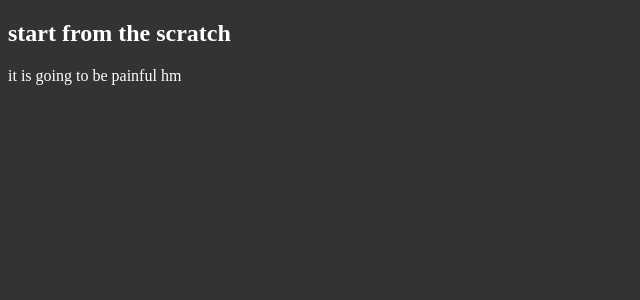
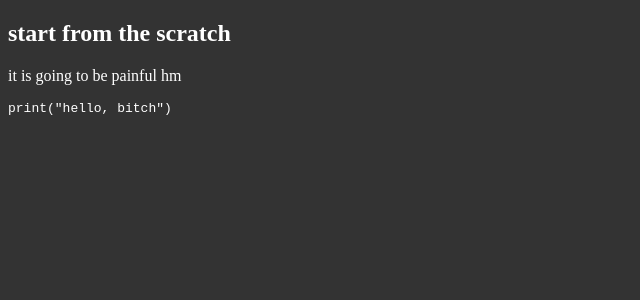
Before and after one commit to rh3xp/website.old, a Jekyll site: the page built from index.md, in a window 1280 px wide. Shown: the top 300 px of the page, without its empty margins (0-640 px from the left). Built offline with Jekyll 4.4.1, drawn with Linux system fonts in a browser that asks for light colours; our own code applies the rules of GitHub Pages for plain Markdown files.

Commit message:
modified layout and config

````diff
--- a/_config.yml
+++ b/_config.yml
@@ -1 +1,5 @@
+name: My Website
+
+
 markdown: kramdown
+highlighter: rouge
--- a/index.md
+++ b/index.md
@@ -1,4 +1,13 @@
+---
+title: Index
+layout: default
+---
+
 ## start from the scratch
 
+it is going to be painful hm
 
-it is going to be painful hm
+
+```
+print("hello, bitch")
+```
````
